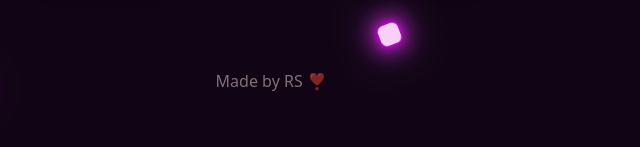
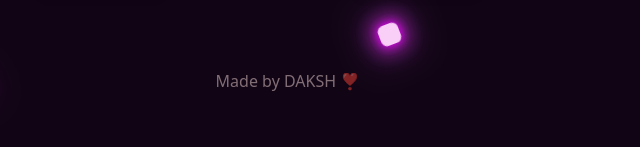
Before and after one commit to Pwrdaksh/ask-her-out, a website: page Pages/Page 8/no3.html in a window 1280 px wide. Shown: the part 691-838 px from the top of the page, 386-1026 px from the left. Drawn offline with nearby package versions, Linux system fonts and the light colour scheme.

Commit message:
Update no3.html

```diff
--- a/Pages/Page 8/no3.html
+++ b/Pages/Page 8/no3.html
@@ -53,7 +53,7 @@
     </div>
 
     <div class="watermark">
-        Made by <a href="https://github.com/RS-labhub">RS </a>❣️
+        Made by <a href="https://pwrdaksh.github.io/ask-her-out/">DAKSH </a>❣️
     </div>
     <script src="no3.js"></script>
 </body>
```
